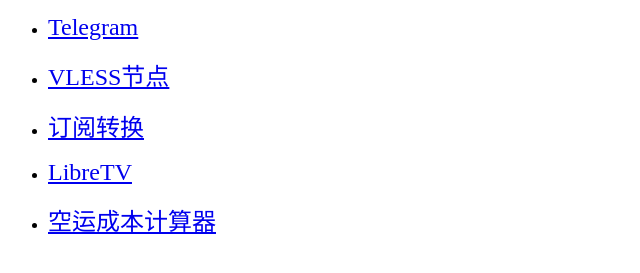
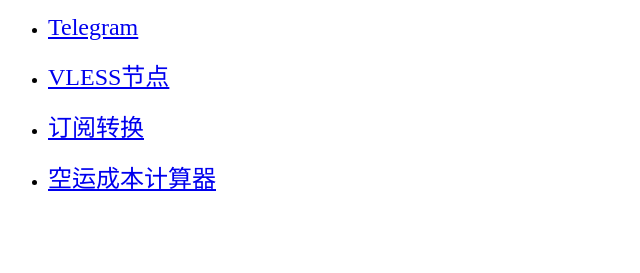
Before and after one commit to Xucheng04028/xucheng04028.github.io, a plain HTML site: page index.html in a window 1280 px wide. Shown: the part 89-362 px from the top of the page, without its empty margins (0-640 px from the left). Drawn offline with Linux system fonts and the light colour scheme.

Commit message:
Update index.html

```diff
--- a/index.html
+++ b/index.html
@@ -18,5 +18,4 @@
             <p><font size="5"><li><a href="https://t.me/xch04028">Telegram</a></li></font></p>
             <p><font size="5"><li><a href="https://vless-5yd.pages.dev/b5c68612-d410-47c9-86ea-3edab70061d0">VLESS节点</a></li></font></p>
             <p><font size="5"><li><a href="https://xucheng04028.github.io/sub/">订阅转换</a></li></font></p>
-            <p><font size="5"><li><a href="https://libretv-w1bk.onrender.com/">LibreTV</a></li></font></p>
             <p><font size="5"><li><a href="https://xucheng04028.github.io/AirCargoCalculator/">空运成本计算器</a></li></font></p>
```
